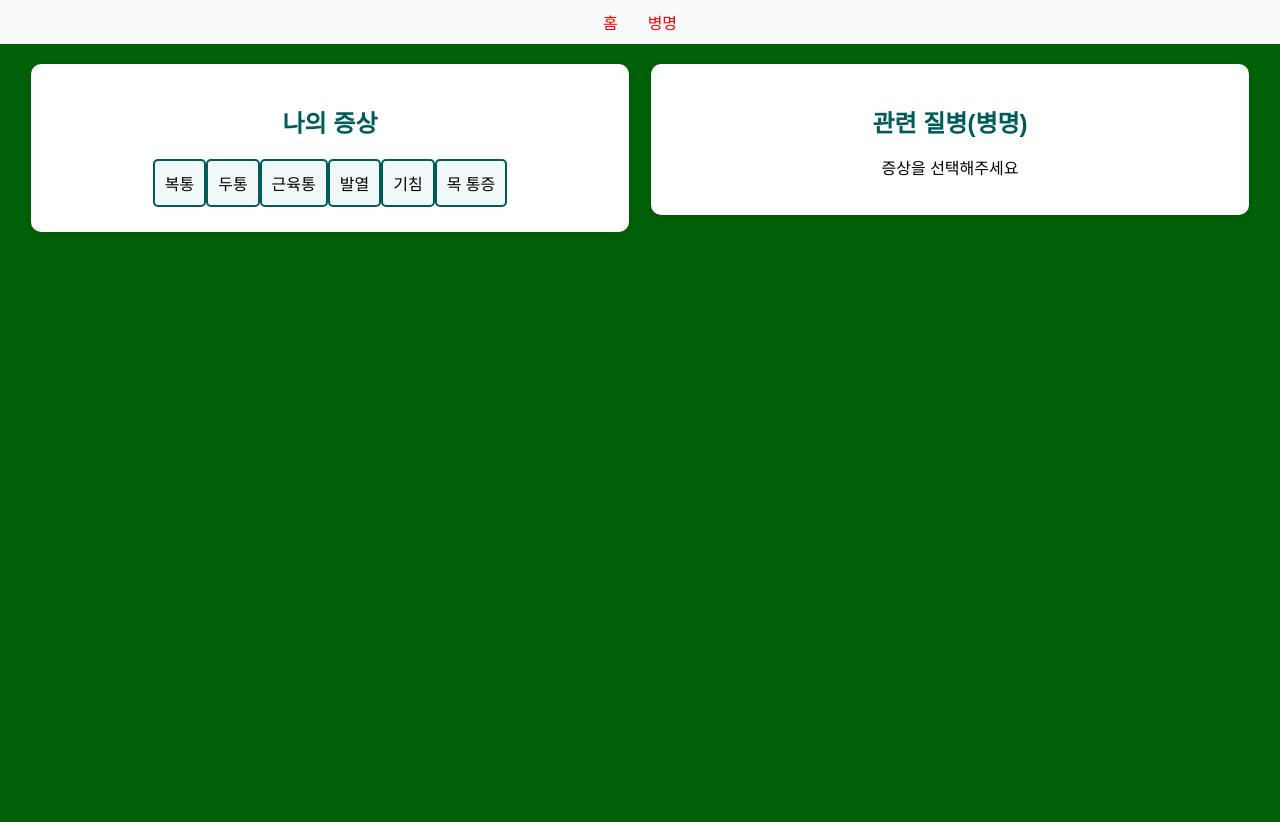
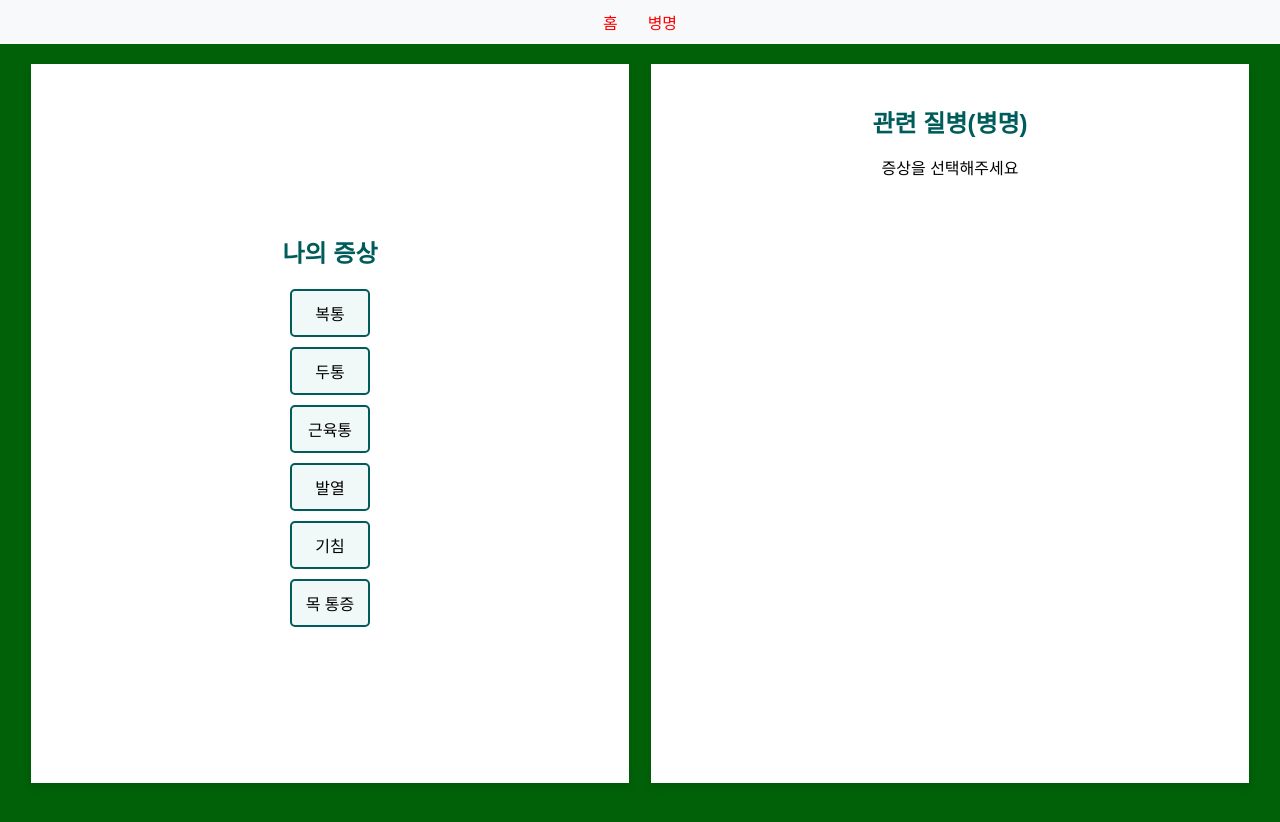
Before and after one commit to LeeSeungHun-35/personal_proj, a React (Create React App) app: page /Sym in a window 1280 px wide. Shown: the top 822 px of the page. Built offline with nearby package versions, Linux system fonts and the light colour scheme; the HTML template or start-up script is replaced by a standard one.

Commit message:
레이아웃 일부 수정

```diff
--- a/src/page/Sym.css
+++ b/src/page/Sym.css
@@ -10,12 +10,21 @@
 
 }
 
+.symptom-list {
+    text-align: center;
+    align-items: center;
+    display: flex;
+    flex-direction: column;
+    justify-content: center;
+}
+
+
 .symptom-list, .disease-info {
     background-color: #ffffff;
-    border-radius: 10px;
     box-shadow: 0 4px 8px rgba(0, 0, 0, 0.1);
     padding: 20px;
     width: 45%;
+    height: 87%;
 }
 
 .symptom-list h2, .disease-info h2 {
@@ -25,6 +34,10 @@
 }
 
 .symptom-list button {
+    justify-content: center;
+    width: 80px;
+    display: flex;
+    text-align: center;
     background-color: #f0f8f8;
     border: 2px solid #005b5b;
     border-radius: 5px;
```
Also changed, not shown: src/page/Home.css (line endings or trailing spaces).
